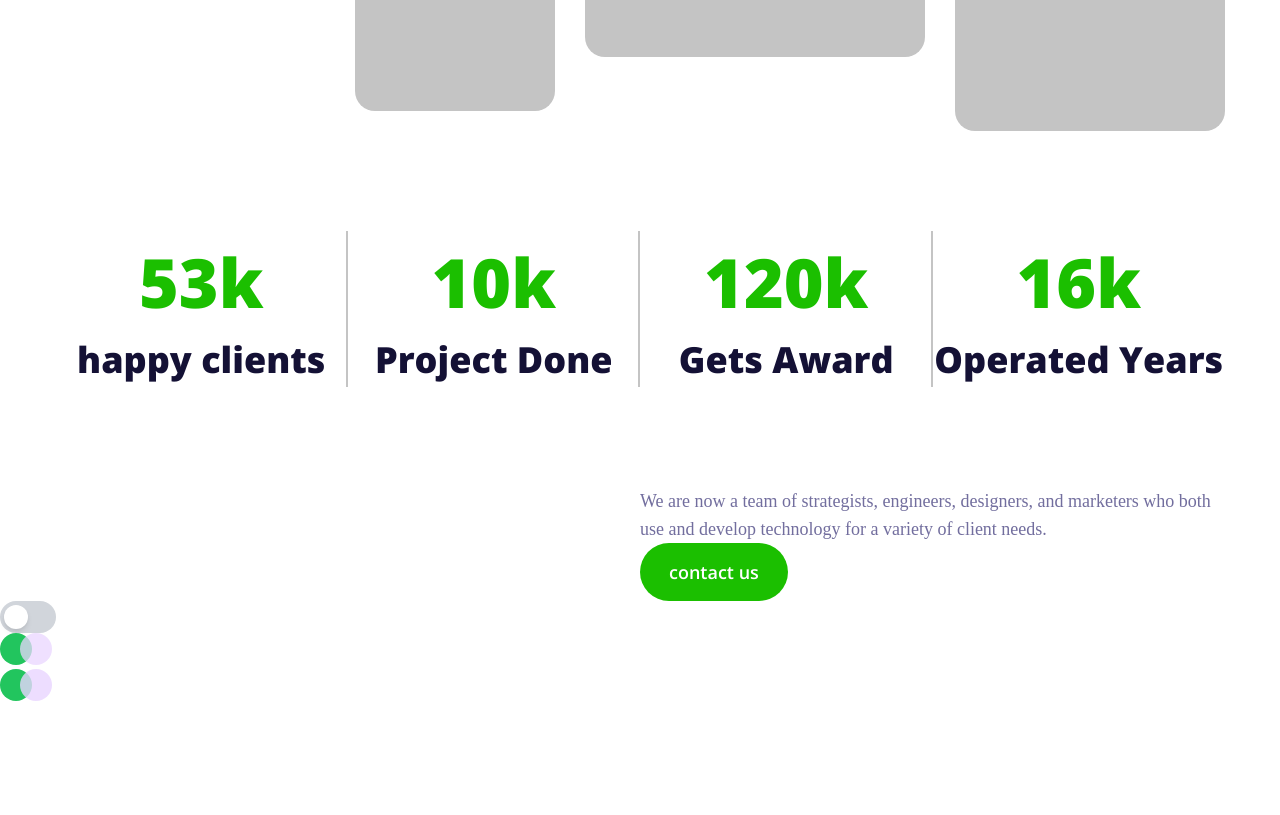
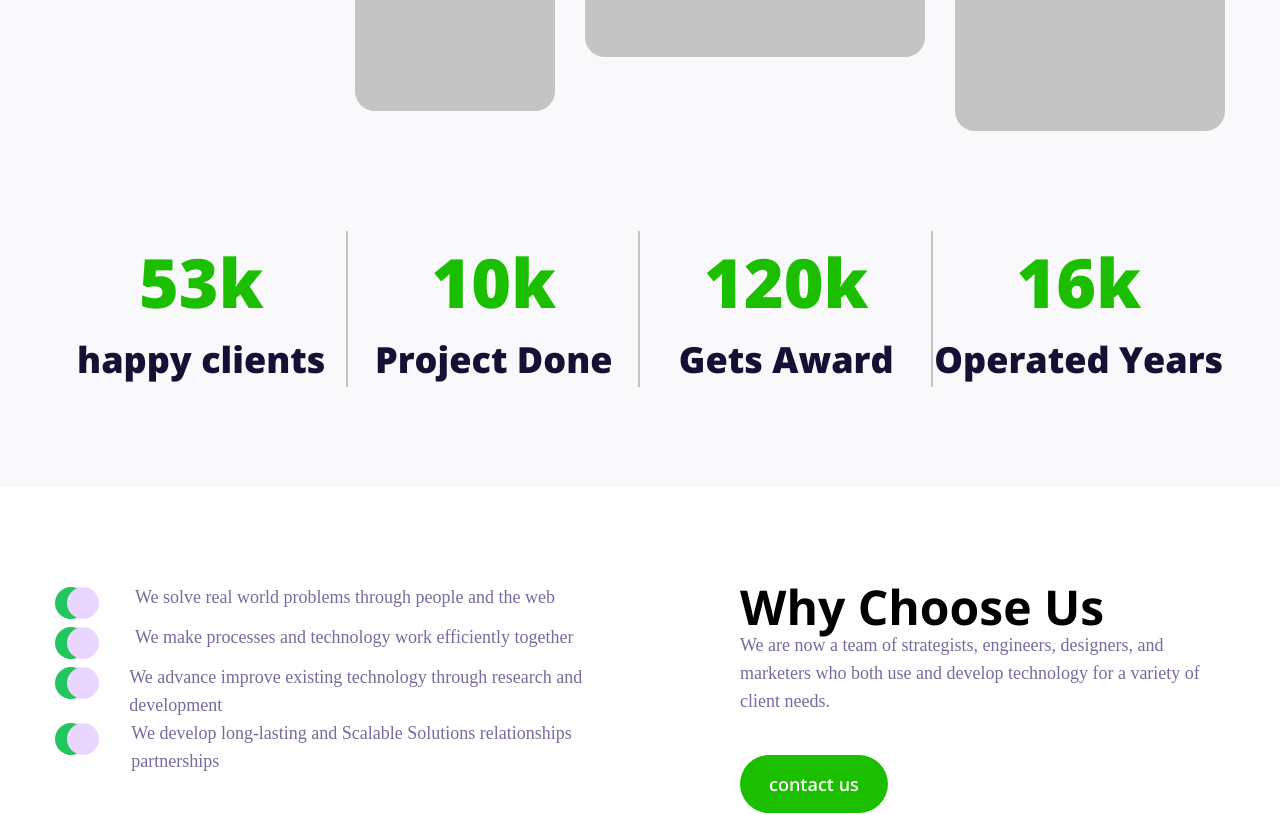
Before and after one commit to mejbaulmubin786/CIT-Project-3, a React (Vite) app: page / in a window 1280 px wide. Shown: the part 1480-2295 px from the top of the page. Before the commit the page ends 2185 px from the top, so only its background shows below. Built offline with nearby package versions, Linux system fonts and the light colour scheme; a web font is replaced by a local one.

Commit message:
Feature section almost done

```diff
--- /dev/null
+++ b/src/components/FeatureInformation.jsx
@@ -0,0 +1,17 @@
+import React from 'react'
+import InteractiveOverlappingCircles from './InteractiveOverlappingCircles'
+import CommonText from './CommonText'
+import Flex from './Flex'
+
+const FeatureInformation = ({text, className}) => {
+  return (
+    <div>
+      <Flex>
+        <InteractiveOverlappingCircles />
+        <CommonText className={'${className}'} text={text} />
+      </Flex>
+      </div>
+  )
+}
+
+export default FeatureInformation
--- a/src/components/InteractiveOverlappingCircles.jsx
+++ b/src/components/InteractiveOverlappingCircles.jsx
@@ -15,13 +15,13 @@ const InteractiveOverlappingCircles = () => {
       {/* সবুজ বৃত্ত */}
       <div
         className={`absolute top-1/2 -translate-y-1/2 w-8 h-8 bg-green-500 rounded-full transition-all duration-300
-          ${isOn ? 'left-full -translate-x-[calc(100%+0.5rem)]' : 'left-0'}`} // isOn হলে ডানদিকে সরে যাবে
+          ${isOn ? 'left-full -translate-x-[calc(100%+2px)]' : 'left-0'}`} // isOn হলে ডানদিকে সরে যাবে
       ></div>
 
       {/* হালকা বেগুনি/ধূসর বৃত্ত */}
       <div
-        className={`absolute top-1/2 -translate-y-1/2 w-8 h-8 bg-purple-200 rounded-full opacity-80 transition-all duration-300
-          ${isOn ? 'left-1' : 'left-5'}`} // isOn হলে বাম দিকে, না হলে ওভারল্যাপ পজিশনে
+        className={`absolute top-1/2 -translate-y-1/2 w-8 h-8 bg-purple-200 rounded-full transition-all duration-300
+          ${isOn ? 'left-1' : 'left-3'}`} // isOn হলে বাম দিকে, না হলে ওভারল্যাপ পজিশনে
       ></div>
     </div>
   );
--- a/src/layouts/Feature.jsx
+++ b/src/layouts/Feature.jsx
@@ -5,16 +5,24 @@ import CommonHeading from '../components/CommonHeading'
 import CommonText from '../components/CommonText'
 import Button from '../components/Button'
 
+import InteractiveOverlappingCircles from '../components/InteractiveOverlappingCircles'
+import FeatureInformation from '../components/FeatureInformation'
+
 const Feature = () => {
   return (
     <section>
 
-      <Container>
+      <Container className="bg-[#FDFDFD} py-24">
         <Flex>
-          <div className='w-1/2'></div>
           <div className='w-1/2'>
-            <CommonHeading text="Why Choose Us"/>
-            <CommonText text ={`We are now a team of strategists,
+            <FeatureInformation text="We solve real world problems through people and the web" />
+            <FeatureInformation text="We make processes and technology work efficiently together" />
+            <FeatureInformation text="We advance improve existing technology through research and development" />
+            <FeatureInformation text="We develop long-lasting and Scalable Solutions relationships partnerships" />
+          </div>
+          <div className='w-1/2 pl-[100px]'>
+            <CommonHeading title="Why Choose Us"/>
+            <CommonText className="pb-10" text ={`We are now a team of strategists,
               engineers, designers, and marketers who
               both use and develop technology for a
               variety of client needs.`}
--- a/src/layouts/Services.jsx
+++ b/src/layouts/Services.jsx
@@ -7,7 +7,7 @@ import ServiceCard from '../components/ServiceCard'
 
 const Services = () => {
   return (
-    <section>
+    <section className='bg-[#F9F9FB]'>
       <Container className=''>
         <Flex className='gap-x-[30px] mt-[-151px]'>
           <Div className={`w-[270px] h-[350px] mt-[28px]`} />
@@ -16,7 +16,7 @@ const Services = () => {
           <Div className={`w-[270px] h-[482px] mt-[34px]`} />
         </Flex>
       </Container>
-      <Container className='mt-[100px] mb-[100px]'>
+      <Container className='py-[100px]'>
         <Flex>
           <ServiceCard title="53k" text="happy clients" />
           <ServiceCard title="10k" text="Project Done" />
```
